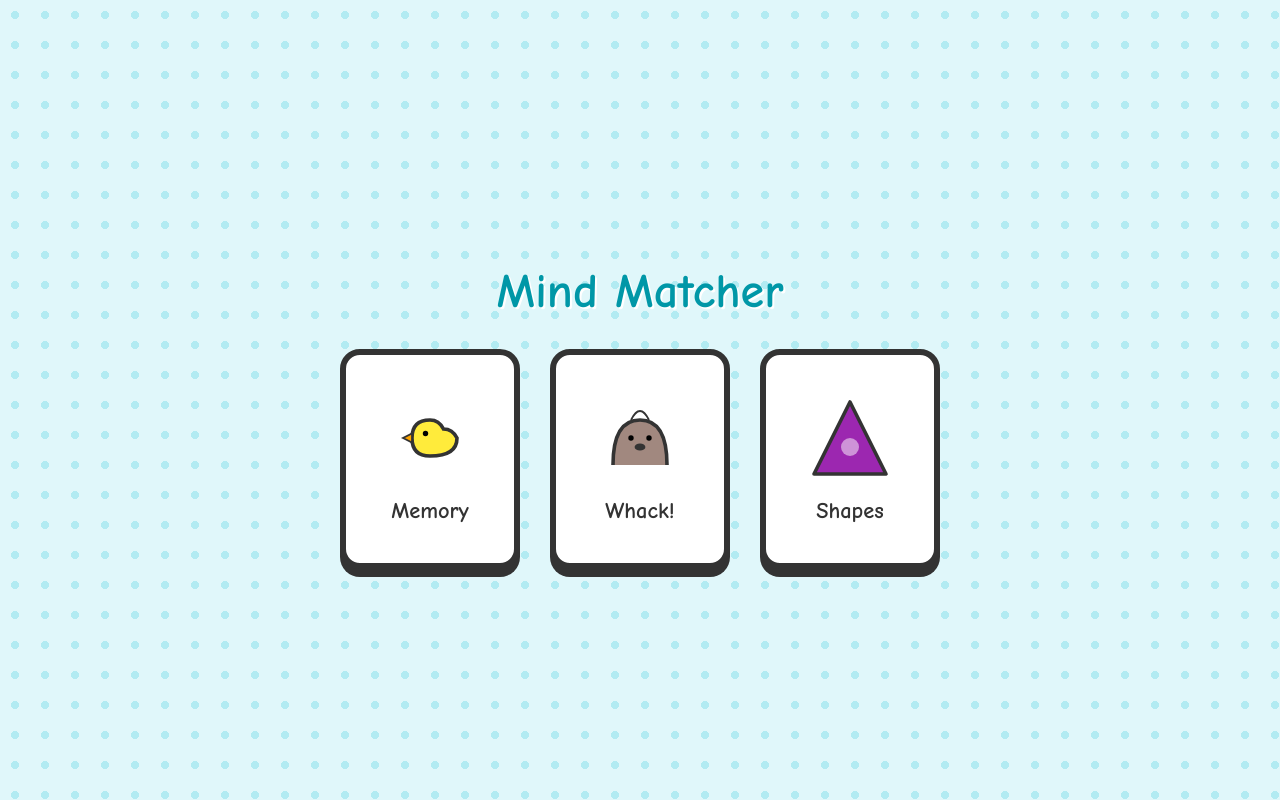
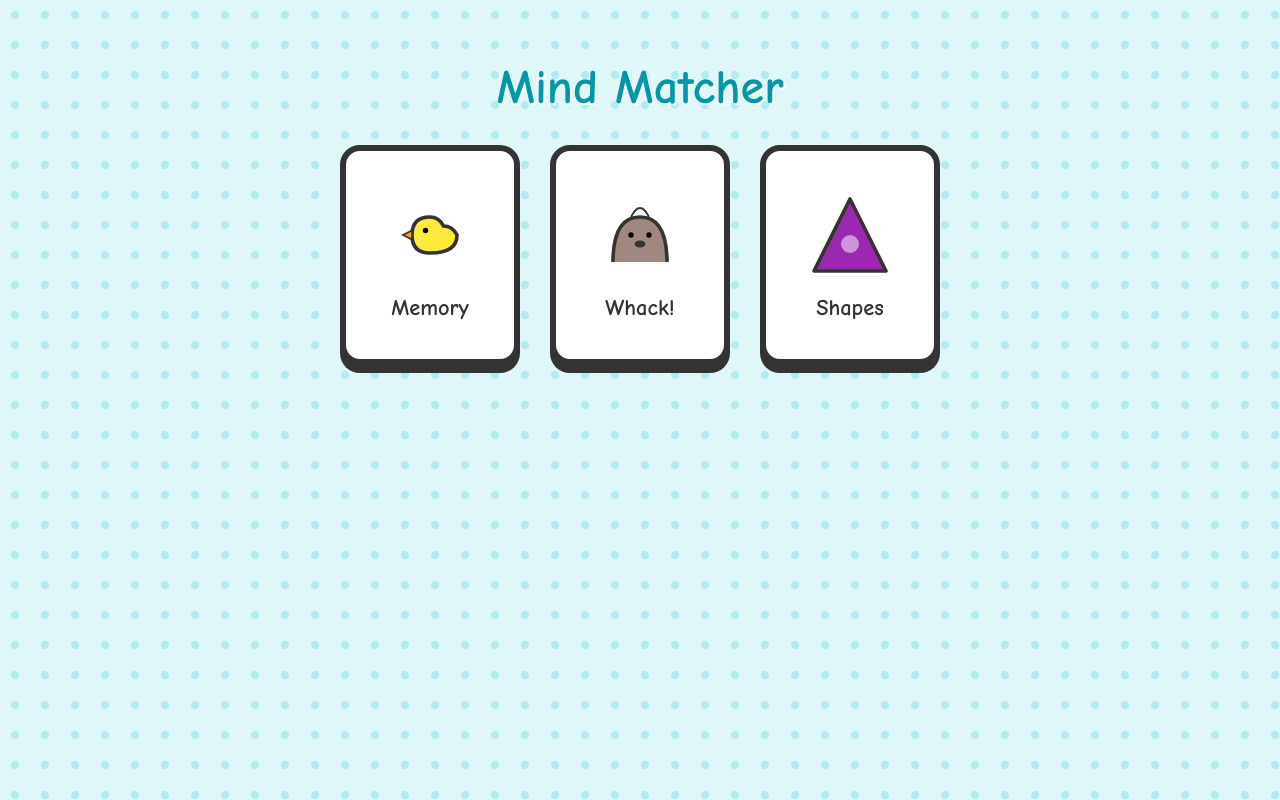
Before and after one commit to eimannaufal/mind-matcher_gemini, a plain HTML site: page index.html in a window 1280 px wide. Drawn offline with Linux system fonts and the light colour scheme.

Commit message:
Update index.html
fix UI

```diff
--- a/index.html
+++ b/index.html
@@ -1,10 +1,12 @@
 <!--
-MINDMATCH v2.4
-- SHADOWS GAME UPDATE:
-  - Massive Content Update: Added geometric shapes (Triangle, Square, Star, Heart, etc.).
-  - Fix: Restored missing assets (Alien, Octopus, Grapes, etc.) to the pool.
-  - Pool Size: Increased from ~20 to 35+ unique shapes to prevent repetition.
-- CORE: Maintained all v2.3 features.
+MINDMATCH v2.5
+- LAYOUT ENGINE UPDATE:
+  - Fix: Switched main screens to `overflow-y: auto` and `justify-content: flex-start`.
+  - Result: The Main Menu is now scrollable on small screens instead of being cut off.
+- UI SAFETY ZONE:
+  - Fix: Added global top padding (85px) to game screens.
+  - Result: The "Shapes" drop zones no longer overlap the Home button on mobile.
+- CORE: Maintained all v2.4 game logic and assets.
 -->
 <!DOCTYPE html>
 <html lang="en">
@@ -42,30 +44,48 @@ MINDMATCH v2.4
             padding: 0;
             width: 100vw;
             height: 100vh;
+            /* Changed from hidden to allowing screen management */
             overflow: hidden;
             font-family: 'Comic Sans MS', 'Chalkboard SE', sans-serif;
-            display: flex;
-            justify-content: center;
-            align-items: center;
             background-color: #f0f0f0; /* Default menu bg */
             transition: var(--bg-transition);
         }
 
-        /* --- SCREENS --- */
+        /* --- SCREENS (SCROLL FIX APPLIED HERE) --- */
         .screen {
             display: none;
             width: 100%;
             height: 100%;
-            flex-direction: column;
-            justify-content: center;
-            align-items: center;
             position: absolute;
             top: 0;
             left: 0;
+            /* Fix for scrolling issues: */
+            overflow-y: auto;
+            -webkit-overflow-scrolling: touch;
+            padding-bottom: 40px; /* Bottom buffer */
         }
 
         .screen.active {
             display: flex;
+            flex-direction: column;
+            align-items: center;
+            /* Changed from center to flex-start to allow scrolling from top */
+            justify-content: flex-start;
+            /* Fix for overlapping home button: Pushes content down */
+            padding-top: 85px;
+        }
+
+        /* Special handling for Main Menu which doesn't have a visible home button */
+        #main-menu.active {
+            padding-top: 40px; /* Less padding needed since no button */
+            justify-content: center; /* Try to center, but... */
+        }
+
+        /* Media query: If screen is short, align top so we can scroll */
+        @media (max-height: 800px) {
+            #main-menu.active {
+                justify-content: flex-start;
+            }
         }
 
         /* --- HOME BUTTON --- */
@@ -100,6 +120,7 @@ MINDMATCH v2.4
             margin-bottom: 30px;
             text-shadow: 2px 2px white;
             text-align: center;
+            margin-top: 20px;
         }
 
         .menu-grid {
@@ -107,6 +128,8 @@ MINDMATCH v2.4
             gap: 30px;
             flex-wrap: wrap;
             justify-content: center;
+            padding: 0 20px; /* Side padding for small screens */
+            padding-bottom: 50px; /* Extra space at bottom for scroll */
         }
 
         .game-card {
@@ -122,6 +145,7 @@ MINDMATCH v2.4
             cursor: pointer;
             box-shadow: 0 8px 0 #333;
             transition: transform 0.1s;
+            flex-shrink: 0; /* Prevent squishing */
         }
 
         .game-card:active {
@@ -148,6 +172,7 @@ MINDMATCH v2.4
             grid-template-columns: repeat(4, var(--card-size));
             gap: var(--gap-size);
             perspective: 1000px;
+            margin-bottom: 20px;
         }
 
         .card {
@@ -177,7 +202,7 @@ MINDMATCH v2.4
         body.theme-whack-snow { background-color: #E1F5FE; background-image: linear-gradient(#B3E5FC 2px, transparent 2px), linear-gradient(90deg, #B3E5FC 2px, transparent 2px); background-size: 50px 50px; }
         body.theme-whack-night { background-color: #1A237E; background-image: radial-gradient(white 1px, transparent 1px); background-size: 50px 50px; }
 
-        #whack-board { display: grid; grid-template-columns: repeat(3, var(--mole-size)); gap: 20px; }
+        #whack-board { display: grid; grid-template-columns: repeat(3, var(--mole-size)); gap: 20px; margin-top: 20px; }
         .hole { width: var(--mole-size); height: var(--mole-size); background: #5D4037; border-radius: 50%; border: 5px solid #3E2723; position: relative; overflow: hidden; box-shadow: inset 0 10px 10px rgba(0,0,0,0.5); transition: border-color 0.5s; }
         body.theme-whack-snow .hole { border-color: #B3E5FC; }
         body.theme-whack-night .hole { border-color: #3949AB; }
@@ -217,10 +242,14 @@ MINDMATCH v2.4
             display: flex;
             flex-direction: column;
             align-items: center;
-            justify-content: space-between;
-            height: 80vh;
+            /* Changed from space-between to start to allow padding to work */
+            justify-content: flex-start;
+            gap: 15vh; /* Responsive gap */
             width: 100%;
             max-width: 600px;
+            /* Allow it to take natural height */
+            height: auto;
+            min-height: 60vh;
         }
 
         .shadow-row, .piece-row {
@@ -287,6 +316,9 @@ MINDMATCH v2.4
             :root { --card-size: 100px; --gap-size: 20px; --mole-size: 90px; --shape-size: 90px; }
             #memory-board { grid-template-columns: repeat(2, var(--card-size)); }
             .menu-grid { flex-direction: column; gap: 20px; }
+
+            /* Reduced gap on mobile for shadows */
+            #shadow-game-container { gap: 10vh; }
             .shadow-row, .piece-row { gap: 10px; }
         }
 
@@ -355,7 +387,7 @@ MINDMATCH v2.4
 
 <script>
     /**
-     * MIND MATCH SUITE v2.4
+     * MIND MATCH SUITE v2.5
      * Includes: Memory, Whack-a-Mole, and Shadows (Shapes)
      */
 
```
